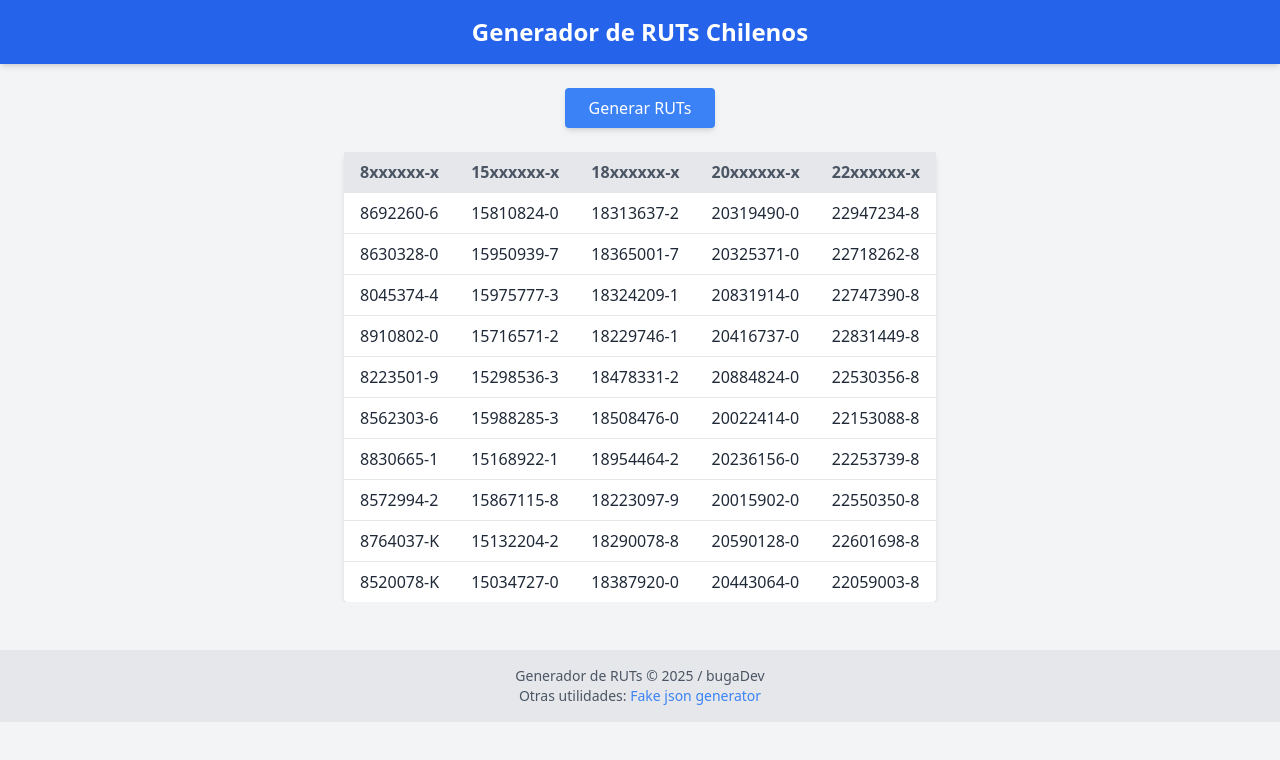
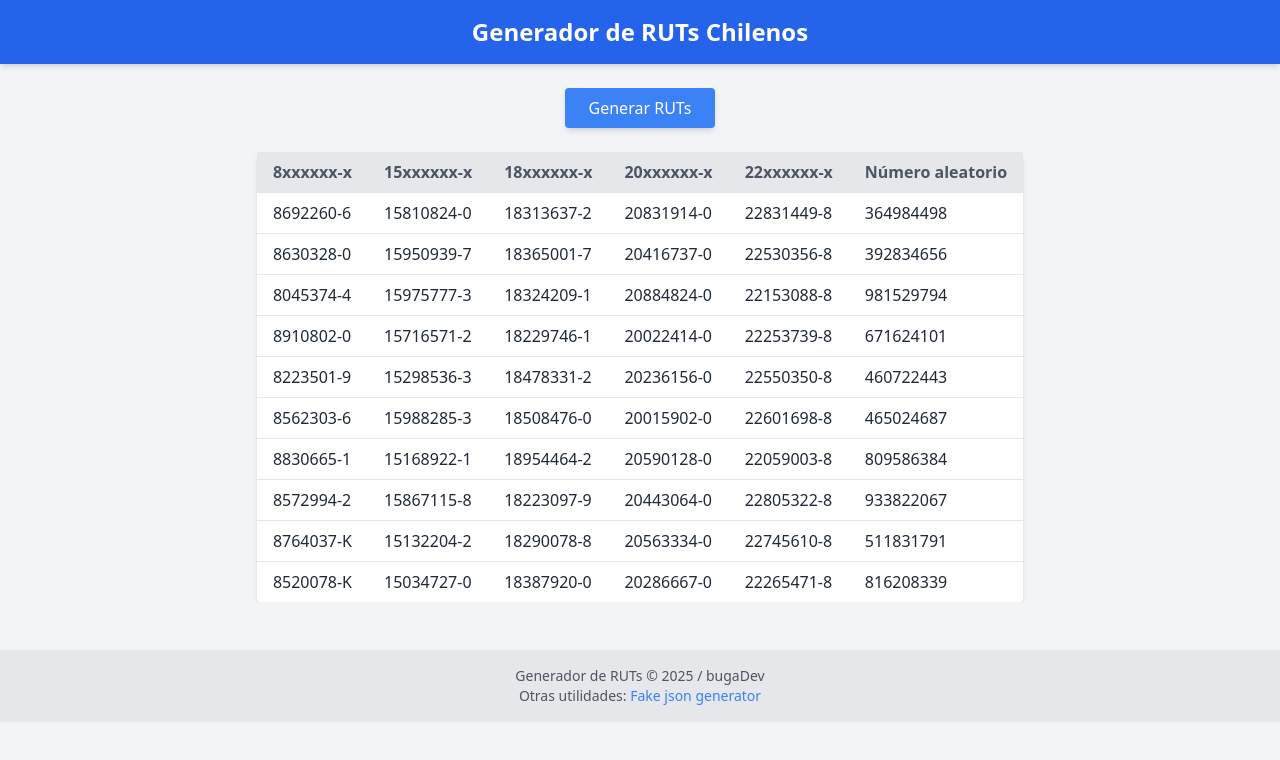
Before and after one commit to donbuga/rutGenerator, a React (Create React App) app: page / in a window 1280 px wide. Shown: the top 760 px of the page. Built offline with nearby package versions, Linux system fonts and the light colour scheme.

Commit message:
Add random number column

```diff
--- a/src/App.tsx
+++ b/src/App.tsx
@@ -13,10 +13,14 @@ const App: React.FC = () => {
     22: [],
   });
   const [usedRuts, setUsedRuts] = useState<string[]>([]);
+  const [randomNumbers, setRandomNumbers] = useState<number[]>([]);
 
   const generateRutList = () => {
     const prefixes = [8, 15, 18, 20,22]; // Agregar prefijo 22
     const newRuts: Record<number, string[]> = {};
+    const newRandoms: number[] = Array.from({ length: 10 }, () =>
+      Math.floor(100000000 + Math.random() * 900000000)
+    );
 
     prefixes.forEach((prefix) => {
       newRuts[prefix] = Array.from({ length: 10 }, () => {
@@ -42,6 +46,7 @@ const App: React.FC = () => {
     });
 
     setRutsByPrefix(newRuts);
+    setRandomNumbers(newRandoms);
     setUsedRuts([]); // Resetear RUTs usados
   };
 
@@ -67,7 +72,12 @@ const App: React.FC = () => {
             Generar RUTs
           </button>
         </div>
-        <RutTable rutsByPrefix={rutsByPrefix} usedRuts={usedRuts} onCopy={copyToClipboard} />
+        <RutTable
+          rutsByPrefix={rutsByPrefix}
+          usedRuts={usedRuts}
+          randomNumbers={randomNumbers}
+          onCopy={copyToClipboard}
+        />
       </main>
       <Footer />
     </div>
--- a/src/components/RutTable.tsx
+++ b/src/components/RutTable.tsx
@@ -4,10 +4,16 @@ import { useMediaQuery } from 'react-responsive';
 interface RutTableProps {
   rutsByPrefix: Record<number, string[]>;
   usedRuts: string[];
+  randomNumbers: number[];
   onCopy: (rut: string) => void;
 }
 
-const RutTable: React.FC<RutTableProps> = ({ rutsByPrefix, usedRuts, onCopy }) => {
+const RutTable: React.FC<RutTableProps> = ({
+  rutsByPrefix,
+  usedRuts,
+  randomNumbers,
+  onCopy,
+}) => {
   const isMobile = useMediaQuery({ maxWidth: 768 });
   const prefixes = Object.keys(rutsByPrefix);
   const displayPrefixes = isMobile ? prefixes.slice(-3) : prefixes;
@@ -18,8 +24,14 @@ const RutTable: React.FC<RutTableProps> = ({ rutsByPrefix, usedRuts, onCopy }) =
         <thead className="bg-gray-200 text-gray-600">
           <tr>
             {displayPrefixes.map((prefix) => (
-              <th key={prefix} className="px-3 py-2 text-left text-sm md:text-base md:px-4">{`${prefix}xxxxxx-x`}</th>
+              <th
+                key={prefix}
+                className="px-3 py-2 text-left text-sm md:text-base md:px-4"
+              >{`${prefix}xxxxxx-x`}</th>
             ))}
+            <th className="px-3 py-2 text-left text-sm md:text-base md:px-4">
+              Número aleatorio
+            </th>
           </tr>
         </thead>
         <tbody>
@@ -36,6 +48,9 @@ const RutTable: React.FC<RutTableProps> = ({ rutsByPrefix, usedRuts, onCopy }) =
                   {rutsByPrefix[parseInt(prefix)][rowIndex] || ''}
                 </td>
               ))}
+              <td className="px-3 py-2 border-t text-gray-800 text-sm md:text-base md:px-4">
+                {randomNumbers[rowIndex] || ''}
+              </td>
             </tr>
           ))}
         </tbody>
```
